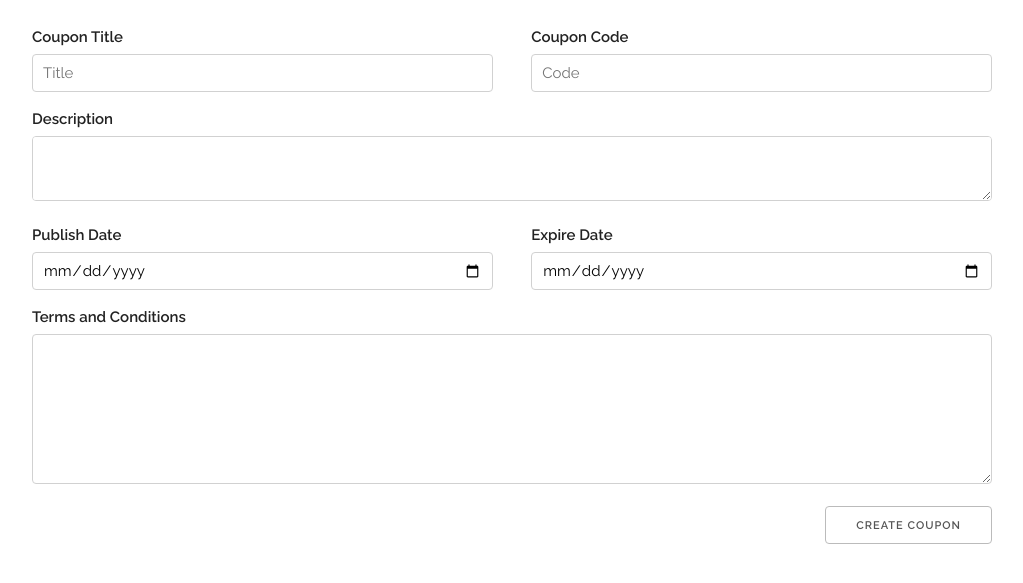
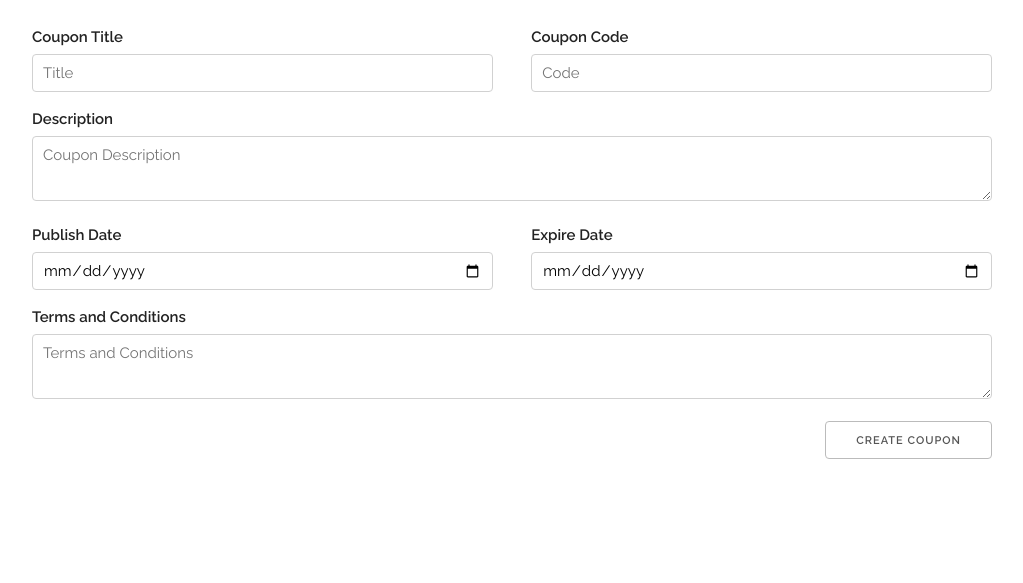
Before and after one commit to diasclive/WSG-Coupons, a Django app: page /coupons/create/ in a window 1280 px wide. Shown: the part 87-670 px from the top of the page, without its empty margins (128-1151 px from the left). Run offline with Django 3.2, Linux system fonts and the light colour scheme.

Commit message:
Coupons: Cleanup creation template

```diff
--- a/accounts/urls.py
+++ b/accounts/urls.py
@@ -7,7 +7,7 @@ app_name = 'accounts'
 urlpatterns = [
     url(r'^login/$', auth_views.login, name='login'),
     url(r'^logout/$', auth_views.logout, name='logout'),
-    url(r'^password_change/$', auth_views.password_change, {'post_reset_redirect':'accounts:password_change_done', }, name='password_change'),
+    url(r'^password_change/$', auth_views.password_change, {'post_change_redirect':'accounts:password_change_done', }, name='password_change'),
     url(r'^password_change/done/$', auth_views.password_change_done, name='password_change_done'),
     url(r'^password_reset/$', auth_views.password_reset, {'post_reset_redirect':'accounts:password_reset_done', }, name='password_reset'),
     url(r'^password_reset/done/$', auth_views.password_reset_done, name='password_reset_done'),
--- a/coupons/templates/coupons/create.html
+++ b/coupons/templates/coupons/create.html
@@ -1,7 +1,7 @@
 {% extends "base.html" %}
-{% block title %}create coupon{% endblock %}
+{% block title %}Create Coupon{% endblock %}
 {% block content %}
-    <form method="post" action=".">{% csrf_token %}
+<form method="post" action=".">
 {% csrf_token %}
 {{ form.non_field_errors }}
   <div class="row">
@@ -15,13 +15,12 @@
       <input class="u-full-width" id="id_code" name="code" type="text" placeholder="Code" required>
       {{ form.code.errors }}
     </div>
-    </div>
-    <div class="row">
+  </div>
+  <div class="row">
     <div class="twelve columns">
       <label for="id_description">Description</label>
-      <textarea cols="50" rows="3" class="u-full-width" id="id_description" name="description" type="text" placeholder="Coupon Description" required style="margin-top: 0px; margin-bottom: 15px; height: 30px; width: 960px">
+      <textarea class="u-full-width" id="id_description" name="description" type="text" placeholder="Coupon Description" required style="max-height: 30px; max-width: 100%;"></textarea>
       {{ form.description.errors }}
-      </textarea>
     </div>
   </div>
   <div class="row">
@@ -39,11 +38,10 @@
   <div class="row">
     <div class="tewelve columns">
       <label for="id_terms">Terms and Conditions</label>
-      <textarea cols="50" rows="5" class="u-full-width" id="id_terms" name="terms" type="text" placeholder="Terms and Conditions" required style="margin-top: 0px; margin-bottom: 15px; height: 150px; width: 960px">
+      <textarea class="u-full-width" id="id_terms" name="terms" type="text" placeholder="Terms and Conditions" required style="max-width: 100%;"></textarea>
       {{ form.terms.errors }}
-      </textarea>
     </div>
-    </div>
+  </div>
   <input class="u-pull-right" type="submit" value="Create Coupon" />
 </form>
 {% endblock %}
```
